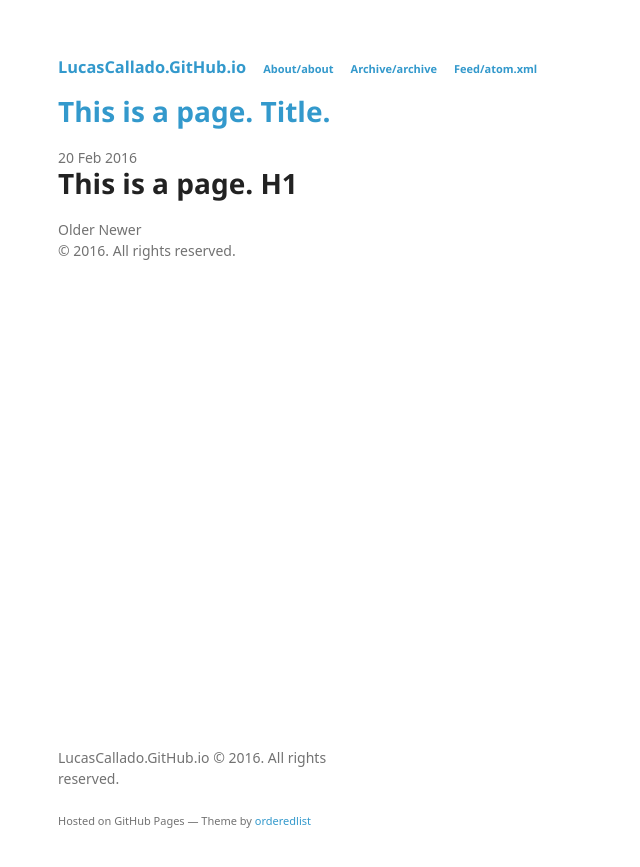
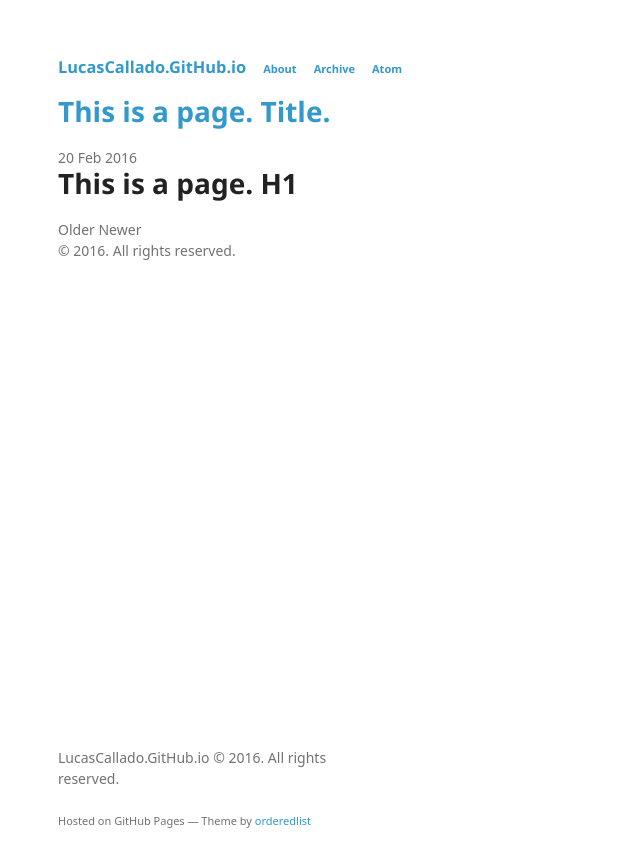
Before and after one commit to lucascallado/lucascallado.github.io, a Jekyll site: the page built from index.html, in a window 1280 px wide. Shown: the top 867 px of the page, without its empty margins (0-640 px from the left). Built offline with Jekyll 4.4.1, drawn with Linux system fonts in a browser that asks for light colours; some web fonts are replaced; the list of posts is cut into pages by our own code; some of the changed lines change nothing that is shown.

Commit message:
change config

```diff
--- a/_config.yml
+++ b/_config.yml
@@ -30,13 +30,10 @@ permalink: pretty
 version:          2.2.0
 
 github:
-  repo:           github.com/joshualande/joshualande.github.io
+  repo:           https://github.com/lucascallado/lucascallado.github.io
 
 # This is the list of pages to incldue in the header of the website.
-pages_list:
-  About: '/about'
-  Archive: '/archive'
-  Feed: '/atom.xml'
+pages_list:       ['About', 'Archive','Atom']
 
 # The directory for category index pages. Change it to something else if
 # for example you want links like /categories/category1 instead of /category1
```
